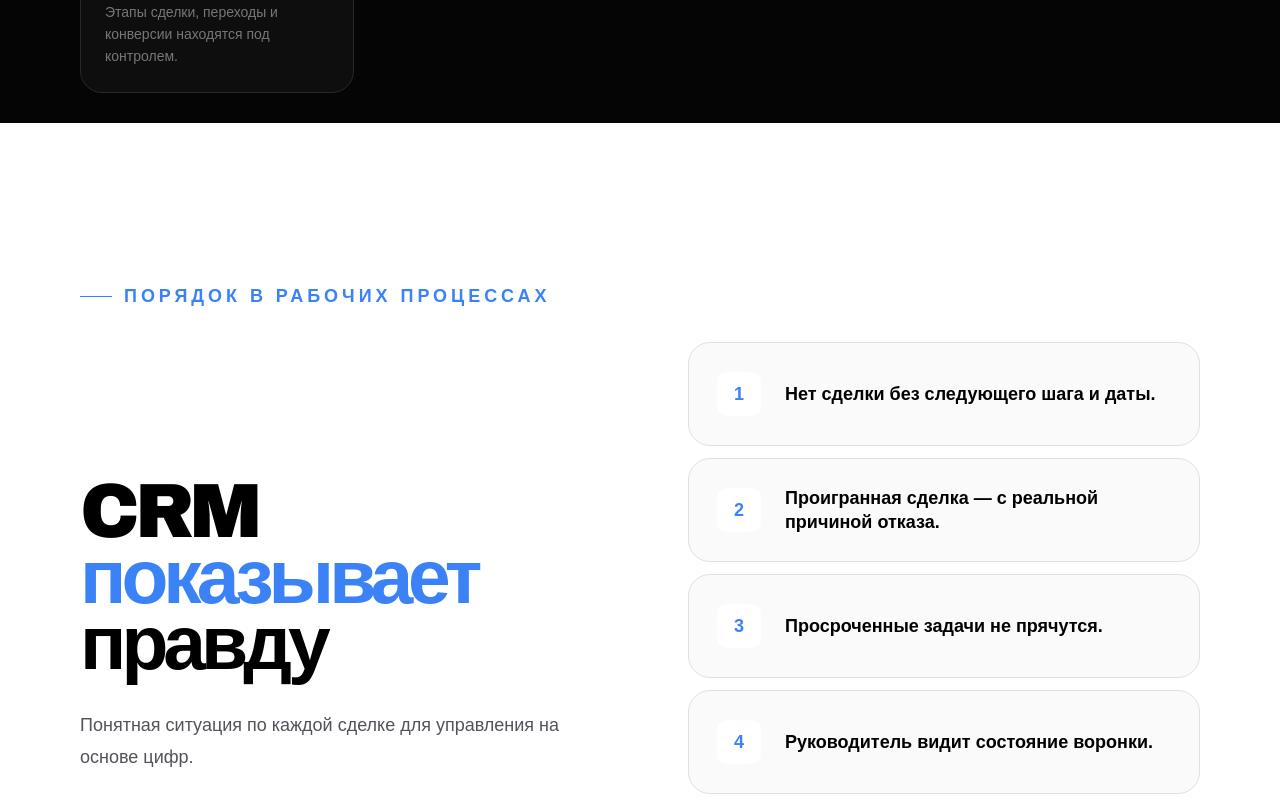
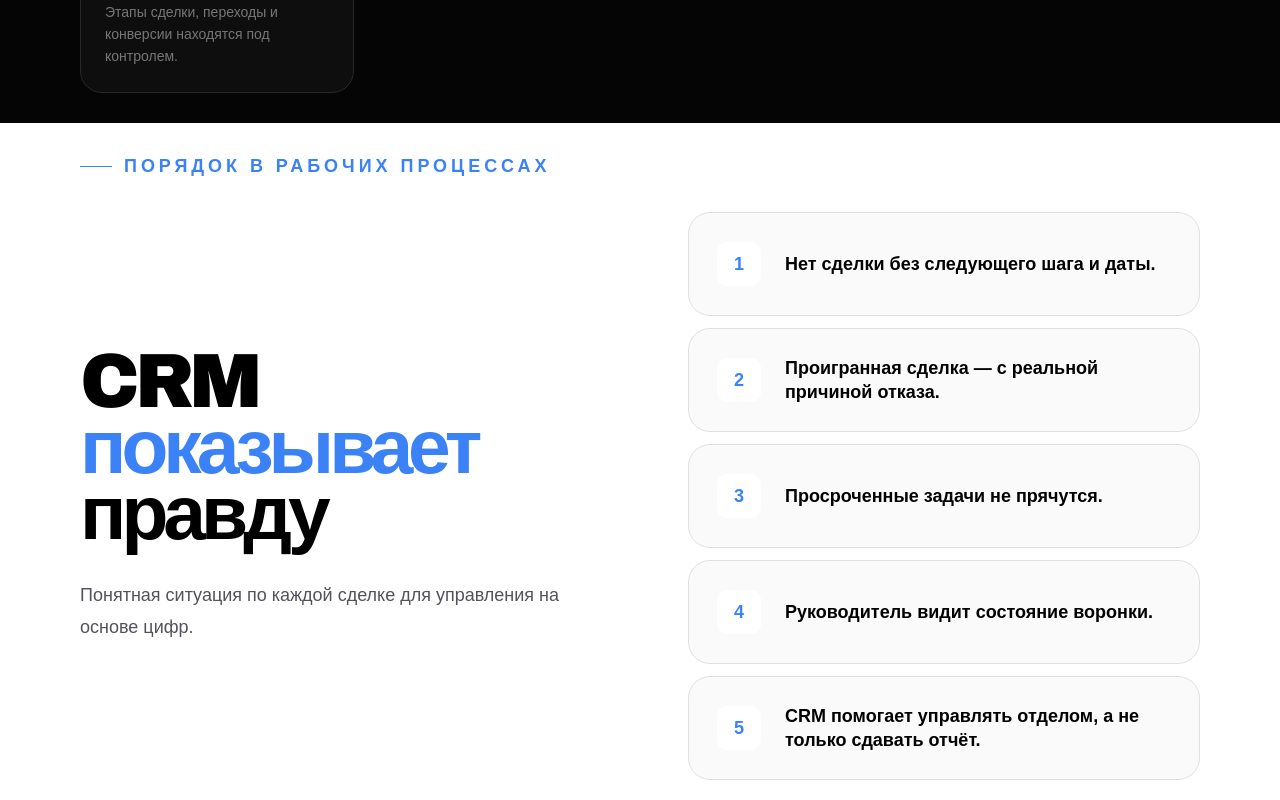
Before and after one commit to d92da/salesunit, a Next.js app: page / in a window 1280 px wide. Shown: the part 3300-4100 px from the top of the page. Built offline with nearby package versions, Linux system fonts and the light colour scheme.

Commit message:
Update DigitalHygiene.tsx

```diff
--- a/app/components/DigitalHygiene.tsx
+++ b/app/components/DigitalHygiene.tsx
@@ -1,12 +1,12 @@
 import SectionLabel from "../ui/SectionLabel";
-import { card, cardUnderline, sectionContainer, sectionPadding } from "../ui/styles";
+import { card, cardUnderline, sectionContainer } from "../ui/styles";
 import { home } from "../../data/home";
 
 export default function DigitalHygiene() {
   const { digitalHygiene } = home;
 
   return (
-    <section className={`bg-white text-black ${sectionPadding}`}>
+    <section className="bg-white py-[30px] text-black">
       <div className={sectionContainer}>
         <SectionLabel tone="light">{digitalHygiene.label}</SectionLabel>
 
```
